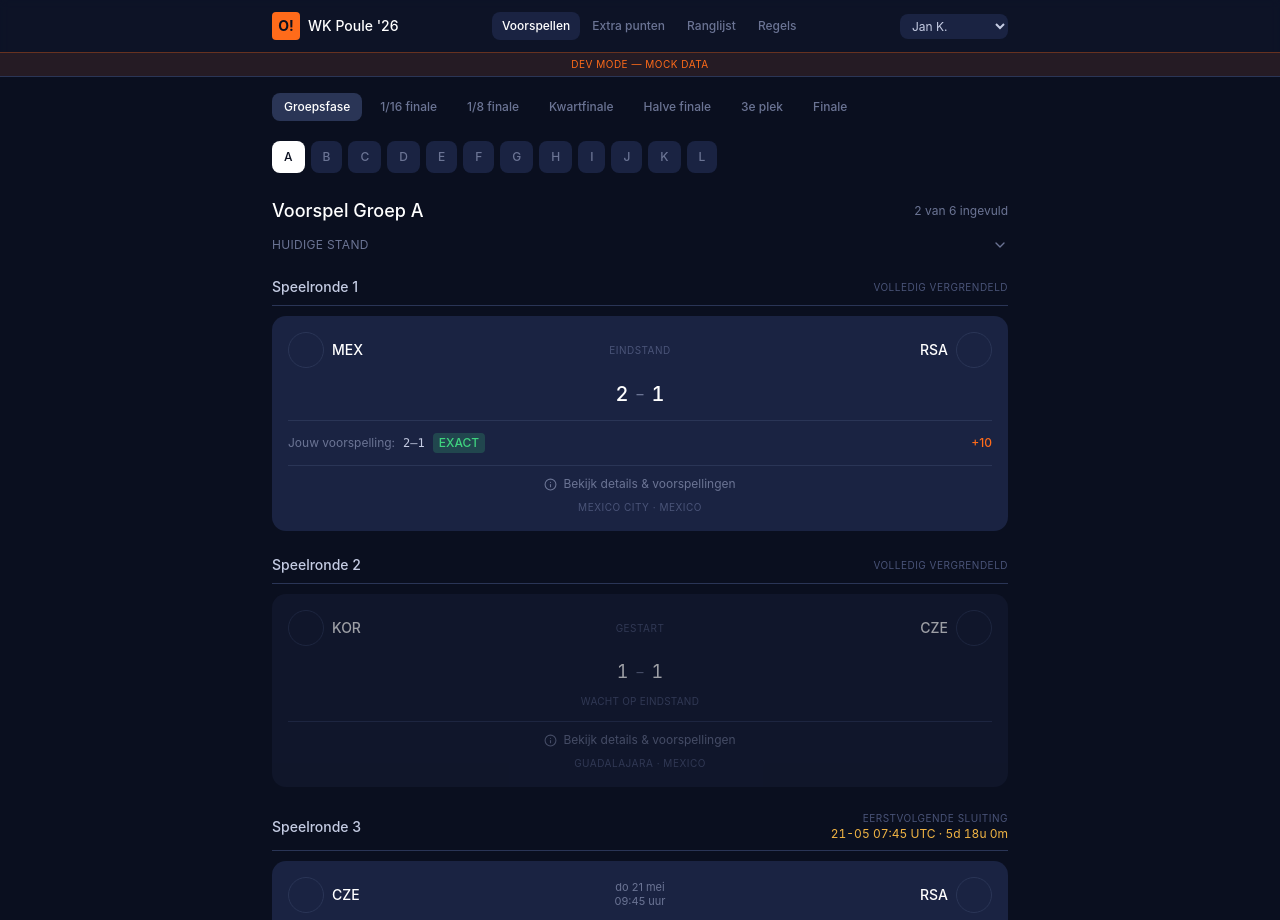
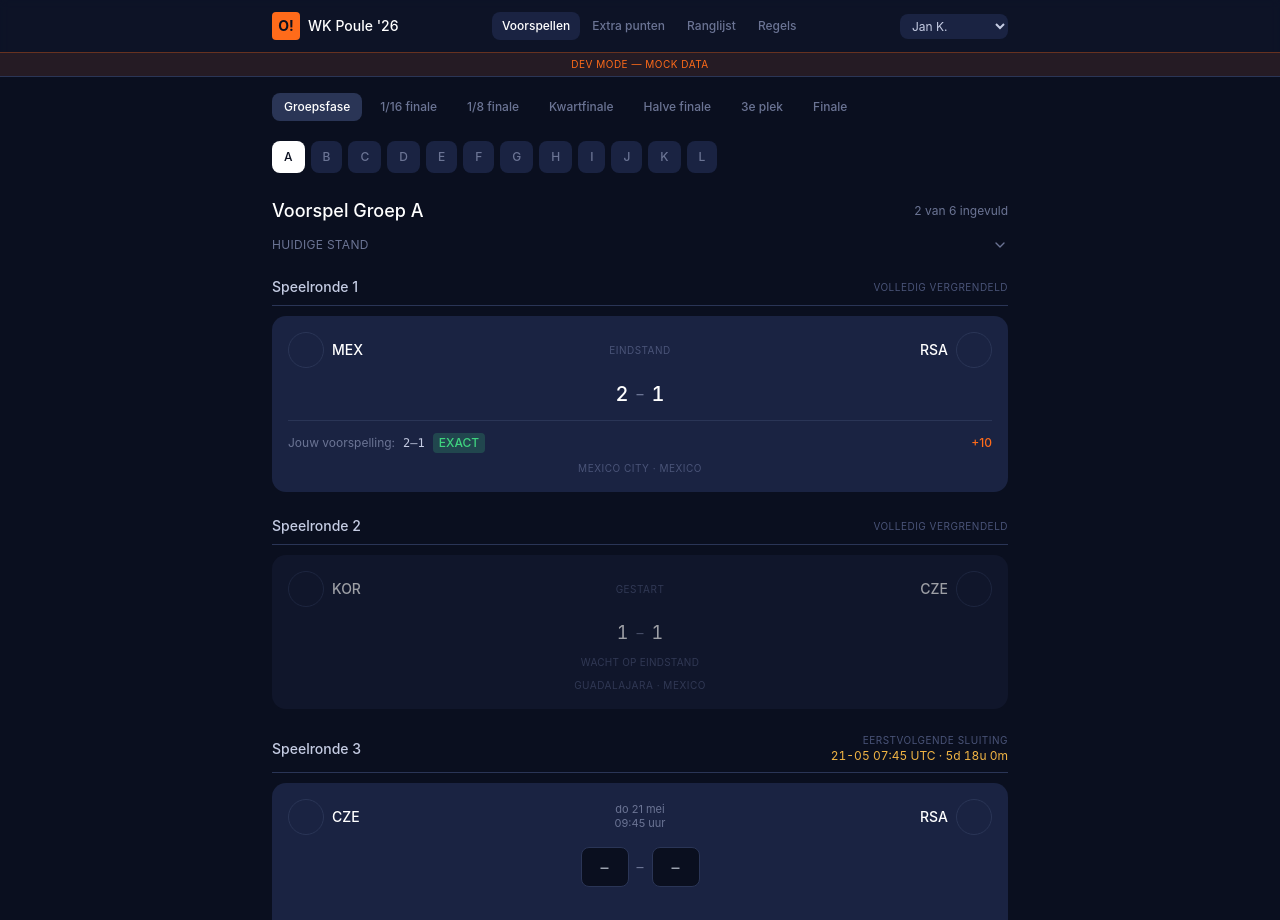
Before and after one commit to Guidoznl/OMG-WK-POULE-TEST, a Next.js app: page /predictions in a window 1280 px wide. Shown: the top 920 px of the page. Built offline with nearby package versions, Linux system fonts and the light colour scheme.

Commit message:
Refactor MatchTile component for improved navigation

```diff
--- a/components/MatchTile.tsx
+++ b/components/MatchTile.tsx
@@ -2,6 +2,7 @@
 
 import { useEffect, useState, useRef } from 'react'
 import Link from 'next/link'
+import { useRouter } from 'next/navigation'
 import { Match, Prediction } from '@/lib/types'
 import { formatDateLocal, formatTimeLocal } from '@/lib/date-utils'
 import { FlagCircle } from './FlagCircle'
@@ -15,6 +16,7 @@ type Props = {
 type SaveState = 'idle' | 'saving' | 'saved' | 'error'
 
 export function MatchTile({ match, prediction, onSave }: Props) {
+  const router = useRouter()
   const [home, setHome] = useState<string>(prediction?.home_score?.toString() ?? '')
   const [away, setAway] = useState<string>(prediction?.away_score?.toString() ?? '')
   const [save, setSave] = useState<SaveState>('idle')
@@ -63,7 +65,7 @@ export function MatchTile({ match, prediction, onSave }: Props) {
       prediction.away_score === match.away_score
 
     return (
-      <div className="tile p-4 fade-in">
+      <Link href={`/match/${match.id}`} className="tile p-4 fade-in block hover:bg-ink-600 transition-colors">
         <TileHeader homeName={homeName} awayName={awayName} match={match} statusLabel="EINDSTAND" />
         <div className="flex items-center justify-center gap-3 mt-3">
           <div className="flex items-center gap-2 text-ink-50 font-display font-medium text-xl tabular-nums">
@@ -83,16 +85,15 @@ export function MatchTile({ match, prediction, onSave }: Props) {
             )}
           </div>
         )}
-        <DetailLink match={match} />
         <LocationLabel match={match} />
-      </div>
+      </Link>
     )
   }
 
   // ═══ IN PROGRESS — match started ════════════════════════════════════════
   if (match.status === 'in_progress') {
     return (
-      <div className="tile tile-locked p-4 fade-in">
+      <Link href={`/match/${match.id}`} className="tile tile-locked p-4 fade-in block hover:opacity-80 transition-opacity">
         <TileHeader homeName={homeName} awayName={awayName} match={match} statusLabel="GESTART" />
         {prediction ? (
           <>
@@ -108,16 +109,15 @@ export function MatchTile({ match, prediction, onSave }: Props) {
         ) : (
           <p className="text-center text-ink-400 text-xs mt-3">Geen voorspelling ingediend</p>
         )}
-        <DetailLink match={match} />
         <LocationLabel match={match} />
-      </div>
+      </Link>
     )
   }
 
   // ═══ LOCKED — 2h window before kickoff ══════════════════════════════════
   if (match.status === 'locked') {
     return (
-      <div className="tile tile-locked p-4 fade-in border border-ink-600">
+      <Link href={`/match/${match.id}`} className="tile tile-locked p-4 fade-in border border-ink-600 block hover:opacity-80 transition-opacity">
         <TileHeader homeName={homeName} awayName={awayName} match={match} statusLabel="VERGRENDELD" />
         {prediction ? (
           <div className="flex items-center justify-center gap-3 mt-3">
@@ -130,20 +130,27 @@ export function MatchTile({ match, prediction, onSave }: Props) {
         ) : (
           <p className="text-center text-ink-400 text-xs mt-3">Te laat — geen voorspelling mogelijk</p>
         )}
-        <DetailLink match={match} />
         <LocationLabel match={match} />
-      </div>
+      </Link>
     )
   }
 
   // ═══ OPEN — editable ════════════════════════════════════════════════════
   // savedRecently => show green border for 4s
-  const tileClasses = `tile p-4 fade-in transition-all duration-300 ${
+  const tileClasses = `tile p-4 fade-in transition-all duration-300 cursor-pointer hover:bg-ink-600 ${
     savedRecently ? 'ring-2 ring-accent-mint ring-offset-2 ring-offset-ink-950' : ''
   }`
 
+  // Klik ergens op de tile (behalve op input/label) → naar detailpagina
+  function handleTileClick(e: React.MouseEvent<HTMLDivElement>) {
+    // Voorkom navigatie als de klik in een input/label terechtkomt
+    const target = e.target as HTMLElement
+    if (target.closest('input, label')) return
+    router.push(`/match/${match.id}`)
+  }
+
   return (
-    <div className={tileClasses}>
+    <div className={tileClasses} onClick={handleTileClick}>
       <TileHeader homeName={homeName} awayName={awayName} match={match} />
       <div className="flex items-center justify-center gap-2 mt-3">
         <input
@@ -152,6 +159,7 @@ export function MatchTile({ match, prediction, onSave }: Props) {
           inputMode="numeric"
           value={home}
           onChange={e => setHome(e.target.value)}
+          onClick={e => e.stopPropagation()}
           placeholder="–"
           aria-label={`Score ${homeName}`}
           className="w-12 h-10 text-center text-base font-display font-medium tabular-nums"
@@ -163,6 +171,7 @@ export function MatchTile({ match, prediction, onSave }: Props) {
           inputMode="numeric"
           value={away}
           onChange={e => setAway(e.target.value)}
+          onClick={e => e.stopPropagation()}
           placeholder="–"
           aria-label={`Score ${awayName}`}
           className="w-12 h-10 text-center text-base font-display font-medium tabular-nums"
@@ -178,7 +187,6 @@ export function MatchTile({ match, prediction, onSave }: Props) {
         )}
         {save === 'error' && <span className="text-accent-coral text-[11px]">Fout — probeer opnieuw</span>}
       </div>
-      <DetailLink match={match} />
       <LocationLabel match={match} />
     </div>
   )
@@ -219,32 +227,6 @@ function TileHeader({ homeName, awayName, match, statusLabel }: {
   )
 }
 
-/**
- * "Bekijk details" knop, geplaatst onderaan een wedstrijdtile.
- * Linkt naar de detailpagina van de wedstrijd (alle voorspellingen, probability).
- */
-function DetailLink({ match }: { match: Match }) {
-  return (
-    <Link
-      href={`/match/${match.id}`}
-      className="flex items-center justify-center gap-1.5 mt-3 pt-2.5 border-t border-ink-600 text-ink-400 hover:text-accent-orange transition-colors text-xs"
-    >
-      <InfoIcon />
-      <span>Bekijk details &amp; voorspellingen</span>
-    </Link>
-  )
-}
-
-function InfoIcon() {
-  return (
-    <svg width="13" height="13" viewBox="0 0 24 24" fill="none" stroke="currentColor" strokeWidth="2" strokeLinecap="round" strokeLinejoin="round">
-      <circle cx="12" cy="12" r="10" />
-      <line x1="12" y1="16" x2="12" y2="12" />
-      <line x1="12" y1="8" x2="12.01" y2="8" />
-    </svg>
-  )
-}
-
 function LocationLabel({ match }: { match: Match }) {
   if (!match.city_name) return null
   return (
```
